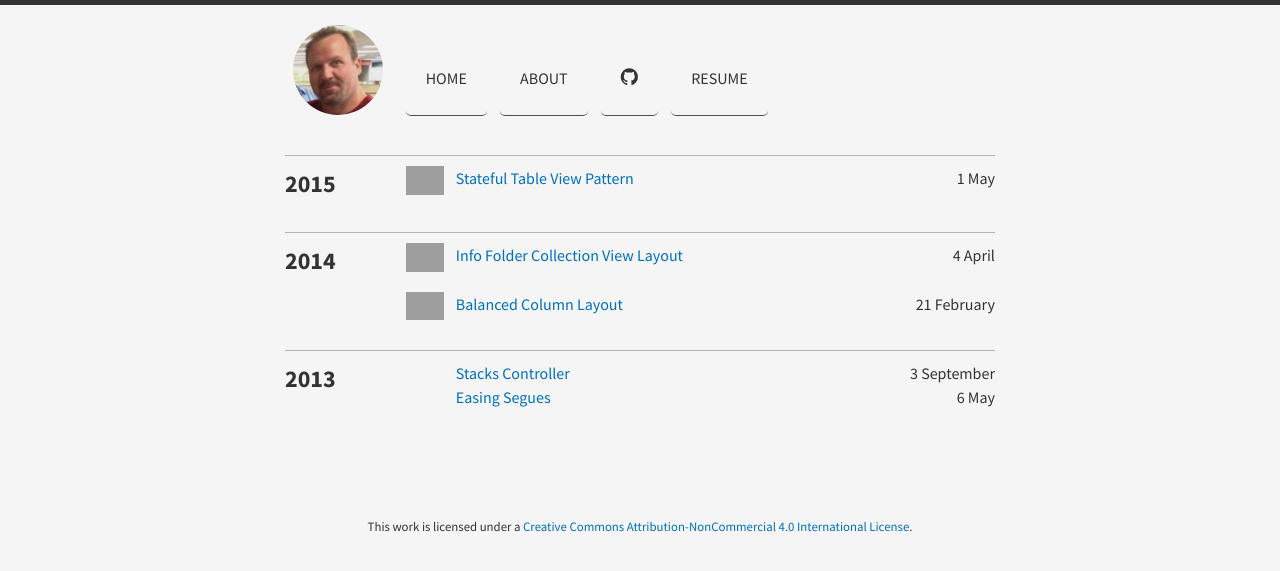
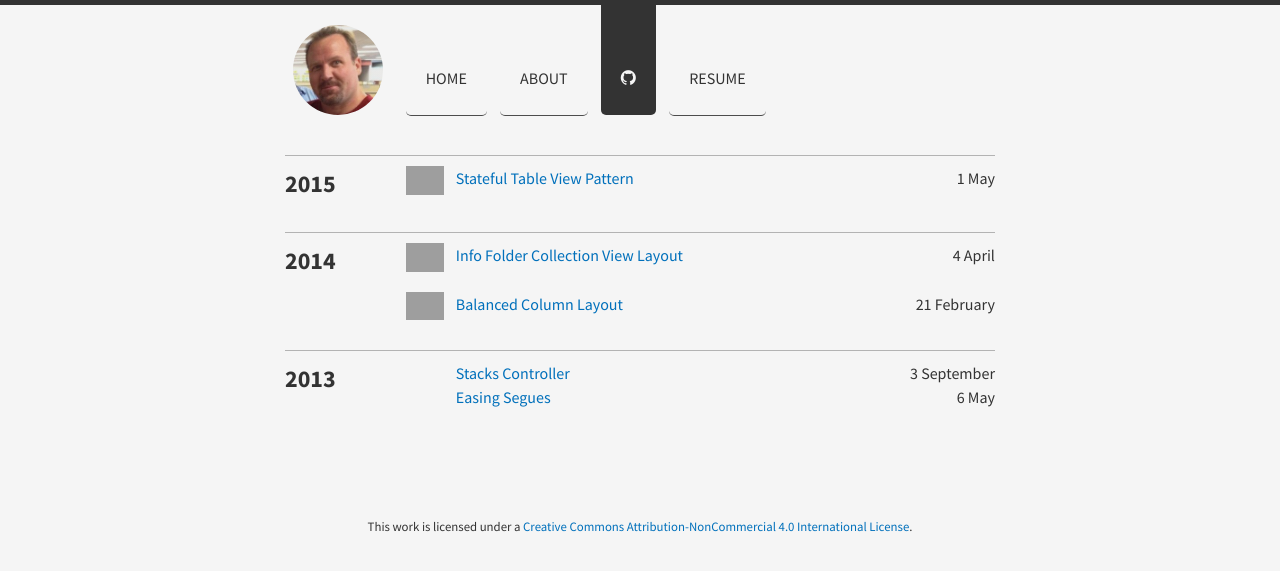
Before and after one commit to eoghain/eoghain.github.io, a Jekyll site: the page built from projects.html, in a window 1280 px wide. Shown: the top 571 px of the page. Built offline with Jekyll 4.4.1, drawn with Linux system fonts in a browser that asks for light colours; nearby versions of some CDN libraries; Markdown is read by kramdown in place of the engine named in the settings; grey boxes are pictures that could not be loaded.

Commit message:
Fixing github highlighting.

```diff
--- a/_data/links.yml
+++ b/_data/links.yml
@@ -5,8 +5,8 @@
   title: About
 
 - url: /projects
-  title: projects
-  icon: <i class="fa fa-github" style="font-size:125%"></i>
+  title: Projects
+  icon: <i class="fa fa-github" style="font-size:110%"></i>
 
 - url: /resume
   title: Resume
```
